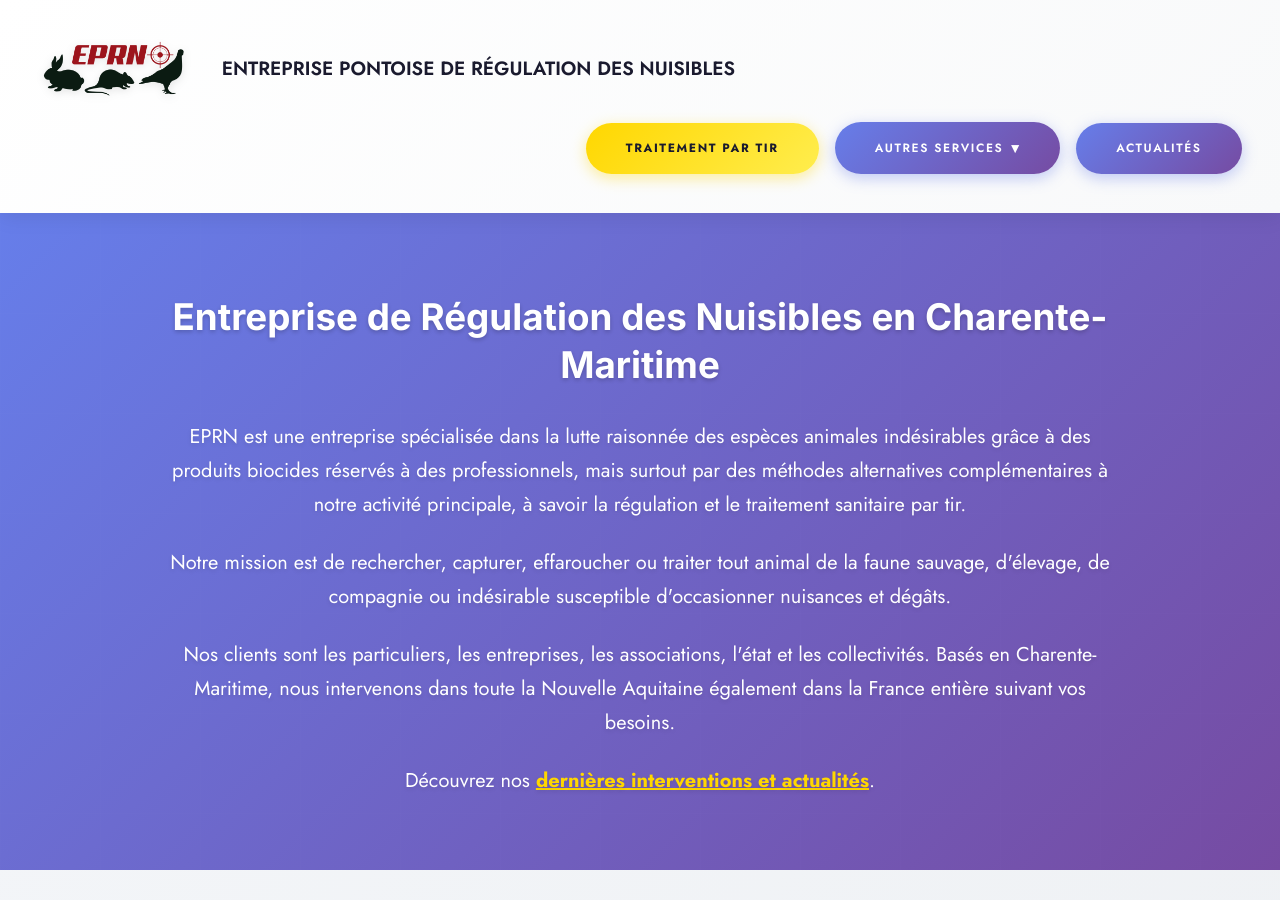
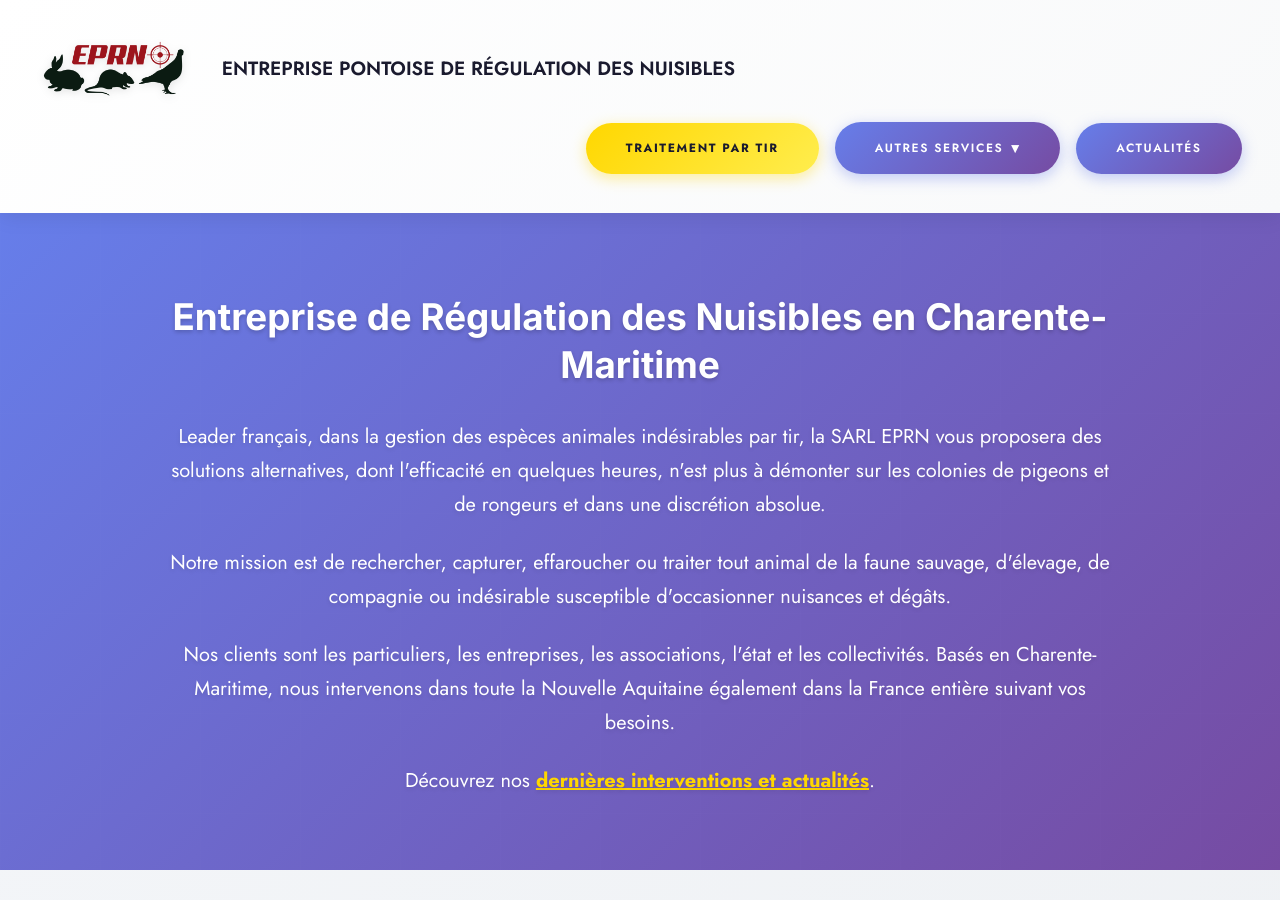
Before and after one commit to TheDoubleJo/eprn, a Jekyll site: the page built from index.html, in a window 1280 px wide and 900 px high. Built offline with Jekyll 4.4.1, drawn with Linux system fonts in a browser that asks for light colours.

Commit message:
Update Pages “index”

```diff
--- a/index.html
+++ b/index.html
@@ -1,12 +1,13 @@
 ---
 layout: default
-title: "EPRN - Régulation des Nuisibles en Charente-Maritime"
-description: "EPRN : spécialiste de la régulation des nuisibles en Charente-Maritime et Nouvelle-Aquitaine. Dératisation, désinsectisation, désinfection et traitement par tir."
-hero_title: "Entreprise de Régulation des Nuisibles en Charente-Maritime"
-hero_para1: "EPRN est une entreprise spécialisée dans la lutte raisonnée des espèces animales indésirables grâce à des produits biocides réservés à des professionnels, mais surtout par des méthodes alternatives complémentaires à notre activité principale, à savoir la régulation et le traitement sanitaire par tir."
-hero_para2: "Notre mission est de rechercher, capturer, effaroucher ou traiter tout animal de la faune sauvage, d'élevage, de compagnie ou indésirable susceptible d'occasionner nuisances et dégâts."
-hero_para3: "Nos clients sont les particuliers, les entreprises, les associations, l'état et les collectivités. Basés en Charente-Maritime, nous intervenons dans toute la Nouvelle Aquitaine également dans la France entière suivant vos besoins."
+title: EPRN - Régulation des Nuisibles en Charente-Maritime
+description: 'EPRN : spécialiste de la régulation des indésirables en Charente-Maritime ,Nouvelle-Aquitaine et dans toute la France. Dératisation, désinsectisation, désinfection et traitement par tir.'
+hero_title: Entreprise de Régulation des Nuisibles en Charente-Maritime
+hero_para1: Leader français, dans la gestion des espèces animales indésirables par tir, la SARL EPRN vous proposera des solutions alternatives, dont l'efficacité en quelques heures, n'est plus à démonter sur les colonies de pigeons et de rongeurs et dans une discrétion absolue.
+hero_para2: Notre mission est de rechercher, capturer, effaroucher ou traiter tout animal de la faune sauvage, d'élevage, de compagnie ou indésirable susceptible d'occasionner nuisances et dégâts.
+hero_para3: Nos clients sont les particuliers, les entreprises, les associations, l'état et les collectivités. Basés en Charente-Maritime, nous intervenons dans toute la Nouvelle Aquitaine également dans la France entière suivant vos besoins.
 ---
+
 <section class="hero">
     <div class="container">
         <h1>{{ page.hero_title }}</h1>
```
